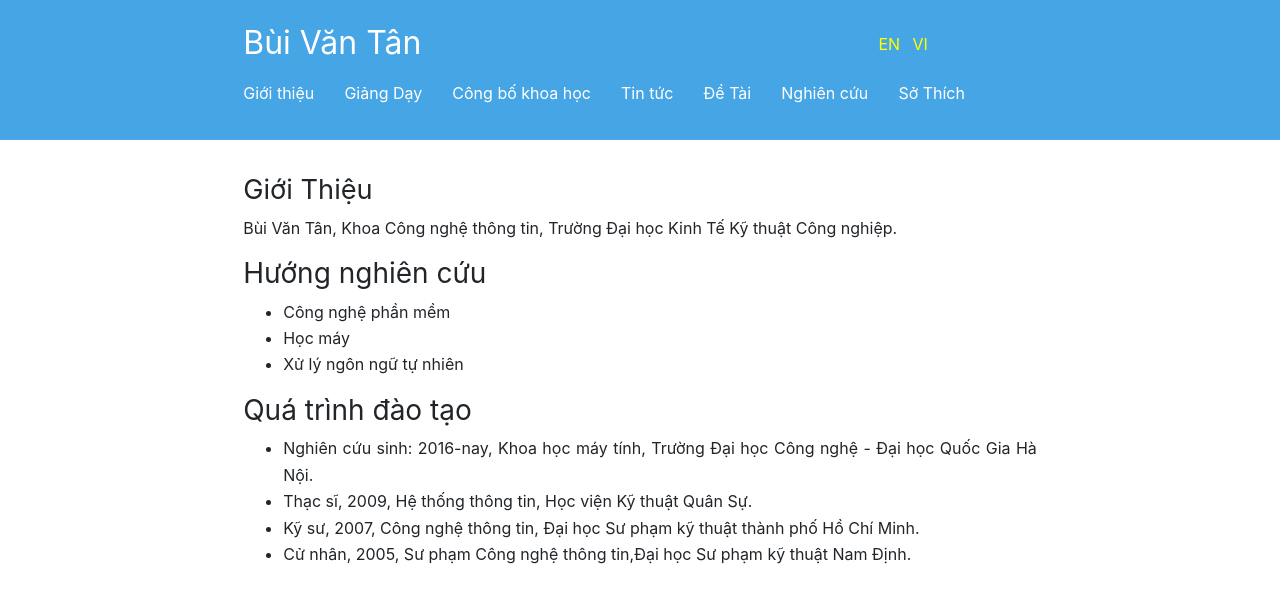
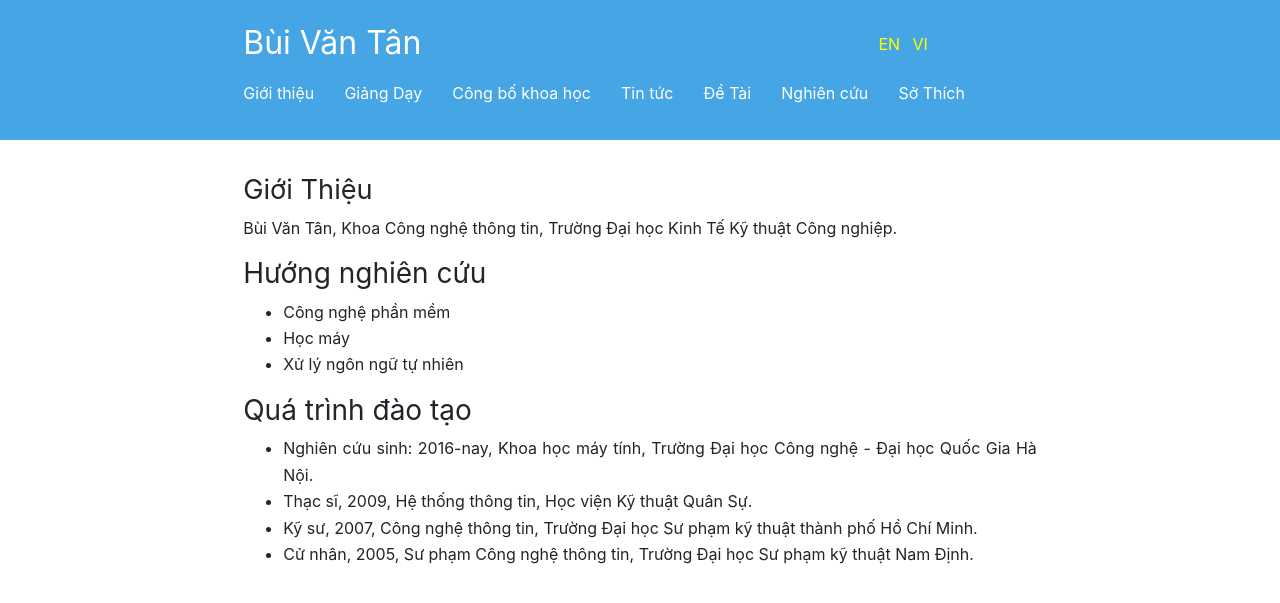
Before and after one commit to BuiTan/BuiTan.github.io, a Jekyll site: the page built from vi/Introduction.md, in a window 1280 px wide. Shown: the top 603 px of the page. Built offline with Jekyll 4.4.1, drawn with Linux system fonts in a browser that asks for light colours.

Commit message:
Update Introduction.md

```diff
--- a/vi/Introduction.md
+++ b/vi/Introduction.md
@@ -19,5 +19,5 @@ Bùi Văn Tân, Khoa Công nghệ thông tin, Trường Đại học Kinh Tế K
 
 * Nghiên cứu sinh: 2016-nay, Khoa học máy tính, Trường Đại học Công nghệ - Đại học Quốc Gia Hà Nội.
 * Thạc sĩ, 2009, Hệ thống thông tin, Học viện Kỹ thuật Quân Sự.
-* Kỹ sư, 2007, Công nghệ thông tin, Đại học Sư phạm kỹ thuật thành phố Hồ Chí Minh.
-* Cử nhân, 2005, Sư phạm Công nghệ thông tin,Đại học Sư phạm kỹ thuật Nam Định.
+* Kỹ sư, 2007, Công nghệ thông tin, Trường Đại học Sư phạm kỹ thuật thành phố Hồ Chí Minh.
+* Cử nhân, 2005, Sư phạm Công nghệ thông tin, Trường Đại học Sư phạm kỹ thuật Nam Định.
```
